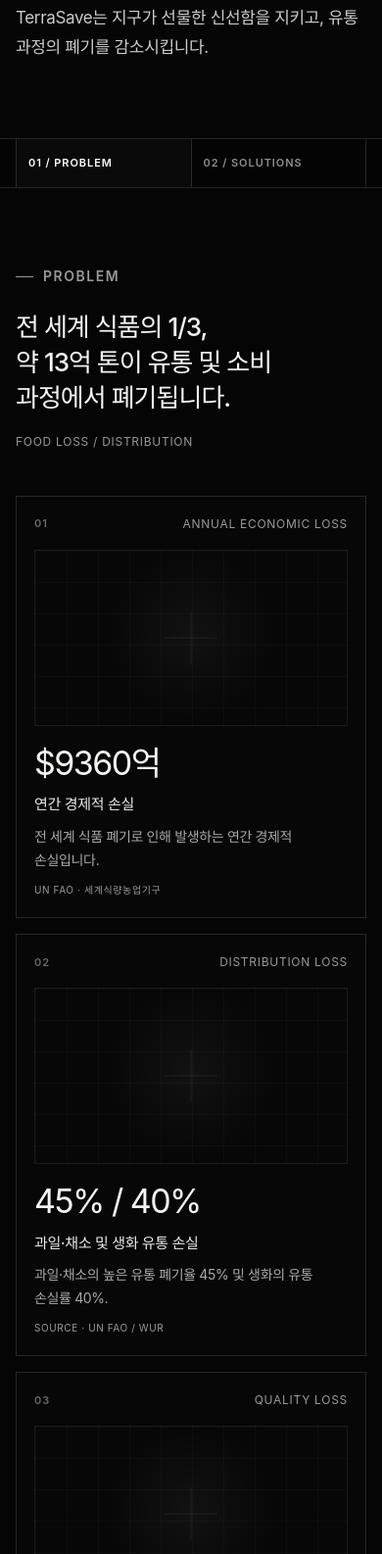
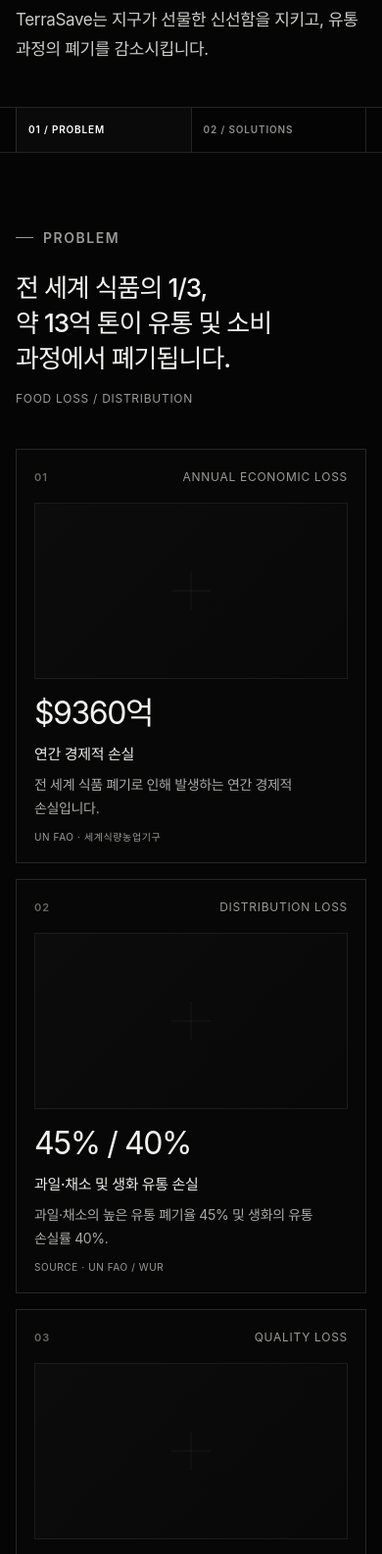
Before and after one commit to jyhome1228-cyber/terrasave, a plain HTML site: page what-we-do.html in a window 390 px wide. Shown: the part 305-1891 px from the top of the page at 98% size. Drawn offline with Linux system fonts and the light colour scheme; a web font is replaced by a local one.

Commit message:
Unify What We Do layout margins and grid alignment

```diff
--- a/assets/css/what-we-do.css
+++ b/assets/css/what-we-do.css
@@ -1,11 +1,20 @@
 /* What We Do — page specific editorial + interaction layer */
+.what-page{
+  --what-rail:220px;
+  --what-gap:clamp(48px,7vw,120px);
+  --what-offset:calc(var(--what-rail) + var(--what-gap));
+}
+
 .what-page .page-hero{
-  padding:72px 0 58px;
+  display:block;
+  padding:78px 0 64px;
   min-height:auto;
   border-bottom:0;
 }
 
 .what-page .page-hero-grid{
+  grid-template-columns:var(--what-rail) minmax(0,1fr);
+  gap:var(--what-gap);
   align-items:start;
 }
 
@@ -28,7 +37,7 @@
   position:sticky;
   top:var(--header-height);
   z-index:30;
-  margin-top:50px;
+  margin:0;
   background:rgba(5,5,5,.94);
   backdrop-filter:blur(14px);
   -webkit-backdrop-filter:blur(14px);
@@ -39,43 +48,38 @@
 .what-subnav-inner{
   width:min(calc(100% - 48px),var(--container));
   margin-inline:auto;
+  padding-left:var(--what-offset);
   display:flex;
   align-items:center;
   gap:0;
 }
 
 .what-subnav a{
-  min-width:190px;
-  padding:18px 0;
+  min-width:178px;
+  padding:16px 18px;
   color:#8e8e8a;
-  font-size:12px;
+  font-size:11px;
   font-weight:600;
   letter-spacing:.085em;
   text-transform:uppercase;
-  border-right:1px solid var(--line);
-  transition:color .2s ease,padding-left .25s ease,background-color .2s ease;
+  border-left:1px solid var(--line);
+  transition:color .2s ease,background-color .2s ease;
 }
 
-.what-subnav a:first-child{
-  border-left:1px solid var(--line);
-  padding-left:18px;
-}
-
-.what-subnav a:not(:first-child){
-  padding-left:18px;
+.what-subnav a:last-child{
+  border-right:1px solid var(--line);
 }
 
 .what-subnav a:hover,
 .what-subnav a.is-active{
   color:#fff;
-  padding-left:24px;
   background:#0a0a0a;
 }
 
 .what-section{
-  padding:96px 0;
+  padding:92px 0;
   border-top:0;
-  scroll-margin-top:calc(var(--header-height) + 54px);
+  scroll-margin-top:calc(var(--header-height) + 50px);
 }
 
 .what-section + .what-section{
@@ -84,10 +88,10 @@
 
 .editorial-head{
   display:grid;
-  grid-template-columns:220px minmax(0,1fr);
-  gap:clamp(48px,7vw,120px);
+  grid-template-columns:var(--what-rail) minmax(0,1fr);
+  gap:var(--what-gap);
   align-items:start;
-  margin-bottom:62px;
+  margin-bottom:56px;
 }
 
 .editorial-head-main{
@@ -111,18 +115,19 @@
 
 /* Problem 2 x 2 visual grid */
 .problem-grid{
+  margin-left:var(--what-offset);
   display:grid;
   grid-template-columns:repeat(2,minmax(0,1fr));
-  gap:22px;
+  gap:20px;
 }
 
 .problem-card{
   position:relative;
   min-width:0;
-  padding:24px;
+  padding:22px;
   display:grid;
   grid-template-rows:auto auto 1fr;
-  gap:20px;
+  gap:18px;
   background:#070707;
   border:1px solid var(--line);
   overflow:hidden;
@@ -155,12 +160,8 @@
   width:100%;
   aspect-ratio:16/8.5;
   overflow:hidden;
-  background:
-    linear-gradient(rgba(255,255,255,.025) 1px,transparent 1px),
-    linear-gradient(90deg,rgba(255,255,255,.025) 1px,transparent 1px),
-    radial-gradient(circle at 50% 48%,rgba(255,255,255,.045),transparent 48%);
-  background-size:32px 32px,32px 32px,100% 100%;
-  border:1px solid rgba(255,255,255,.08);
+  background:linear-gradient(135deg,rgba(255,255,255,.018),rgba(255,255,255,.005));
+  border:1px solid rgba(255,255,255,.075);
   transition:background-color .25s ease,border-color .25s ease;
 }
 
@@ -168,23 +169,21 @@
 .problem-media::after{
   content:'';
   position:absolute;
-  background:rgba(255,255,255,.07);
+  left:50%;
+  top:50%;
+  background:rgba(255,255,255,.055);
   pointer-events:none;
 }
 
 .problem-media::before{
   width:1px;
-  height:54px;
-  left:50%;
-  top:50%;
+  height:40px;
   transform:translate(-50%,-50%);
 }
 
 .problem-media::after{
-  width:54px;
+  width:40px;
   height:1px;
-  left:50%;
-  top:50%;
   transform:translate(-50%,-50%);
 }
 
@@ -200,14 +199,14 @@
 
 .problem-card-copy{
   display:grid;
-  grid-template-columns:minmax(150px,.66fr) minmax(0,1.34fr);
-  gap:clamp(24px,3vw,48px);
+  grid-template-columns:minmax(130px,.6fr) minmax(0,1.4fr);
+  gap:clamp(20px,2.6vw,40px);
   align-items:start;
-  padding:4px 0 2px;
+  padding:2px 0 0;
 }
 
 .problem-number{
-  font-size:clamp(30px,3vw,42px);
+  font-size:clamp(28px,2.5vw,38px);
   font-weight:430;
   line-height:1.05;
   letter-spacing:-.045em;
@@ -216,7 +215,7 @@
 
 .problem-text{
   display:grid;
-  gap:9px;
+  gap:8px;
   align-content:start;
 }
 
@@ -241,17 +240,17 @@
 }
 
 .problem-conclusion{
-  margin-top:70px;
+  margin-top:64px;
   padding-top:28px;
   border-top:1px solid var(--line);
   display:grid;
-  grid-template-columns:220px minmax(0,1fr);
-  gap:clamp(48px,7vw,120px);
+  grid-template-columns:var(--what-rail) minmax(0,1fr);
+  gap:var(--what-gap);
 }
 
 .problem-conclusion p{
   max-width:900px;
-  font-size:clamp(20px,1.8vw,26px);
+  font-size:clamp(20px,1.8vw,25px);
   font-weight:430;
   line-height:1.55;
   letter-spacing:-.03em;
@@ -260,8 +259,8 @@
 /* Solutions */
 .solution-intro{
   display:grid;
-  grid-template-columns:220px minmax(0,1fr);
-  gap:clamp(48px,7vw,120px);
+  grid-template-columns:var(--what-rail) minmax(0,1fr);
+  gap:var(--what-gap);
   align-items:start;
 }
 
@@ -276,8 +275,8 @@
 }
 
 .journey-wrap{
-  margin-top:72px;
-  padding-left:calc(220px + clamp(48px,7vw,120px));
+  margin-top:64px;
+  padding-left:var(--what-offset);
 }
 
 .journey{
@@ -306,12 +305,12 @@
 
 .journey-step{
   position:relative;
-  min-height:200px;
-  padding:28px 22px 24px 0;
+  min-height:184px;
+  padding:26px 20px 22px 0;
   display:flex;
   flex-direction:column;
   justify-content:space-between;
-  gap:36px;
+  gap:34px;
   border-bottom:1px solid var(--line);
   opacity:.48;
   transform:translateY(10px);
@@ -322,7 +321,7 @@
 
 .journey-step + .journey-step{
   border-left:1px solid var(--line);
-  padding-left:22px;
+  padding-left:20px;
 }
 
 .journey.is-visible .journey-step{
@@ -343,7 +342,7 @@
 }
 
 .journey-step + .journey-step::before{
-  left:22px;
+  left:20px;
 }
 
 .journey-step:hover,
@@ -370,9 +369,9 @@
 }
 
 .solution-final{
-  margin-top:62px;
-  margin-left:calc(220px + clamp(48px,7vw,120px));
-  padding-top:30px;
+  margin-top:54px;
+  margin-left:var(--what-offset);
+  padding-top:28px;
   border-top:1px solid var(--line);
   display:grid;
   grid-template-columns:minmax(0,1fr) auto;
@@ -405,49 +404,63 @@
 }
 
 @media(max-width:1100px){
-  .editorial-head,
-  .solution-intro,
-  .problem-conclusion{
-    grid-template-columns:180px minmax(0,1fr);
+  .what-page{
+    --what-rail:160px;
+    --what-gap:48px;
+  }
+
+  .editorial-head-main{
+    grid-template-columns:1fr;
+    gap:14px;
+  }
+
+  .editorial-head-main .meta{
+    justify-self:start;
   }
 
   .problem-card-copy{
     grid-template-columns:1fr;
-    gap:16px;
+    gap:14px;
   }
+}
 
-  .journey-wrap{
-    padding-left:calc(180px + clamp(48px,7vw,120px));
-  }
-
-  .solution-final{
-    margin-left:calc(180px + clamp(48px,7vw,120px));
+@media(max-width:900px){
+  .problem-grid{
+    grid-template-columns:1fr;
   }
 }
 
 @media(max-width:760px){
+  .what-page{
+    --what-rail:0px;
+    --what-gap:0px;
+    --what-offset:0px;
+  }
+
   .what-page .page-hero{
     padding:58px 0 44px;
   }
 
-  .what-subnav{
-    margin-top:34px;
+  .what-page .page-hero-grid{
+    grid-template-columns:1fr;
+    gap:26px;
   }
 
   .what-subnav-inner{
     width:calc(100% - 32px);
+    padding-left:0;
   }
 
   .what-subnav a{
     min-width:0;
     flex:1;
-    padding:15px 12px!important;
-    font-size:11px;
+    padding:14px 12px;
+    font-size:10px;
   }
 
   .what-section{
-    padding:72px 0;
-    scroll-margin-top:calc(var(--header-height) + 48px);
+    padding:68px 0;
+    scroll-margin-top:calc(var(--header-height) + 44px);
   }
 
   .editorial-head,
@@ -458,19 +471,11 @@
   }
 
   .editorial-head{
-    margin-bottom:42px;
-  }
-
-  .editorial-head-main{
-    grid-template-columns:1fr;
-    gap:18px;
-  }
-
-  .editorial-head-main .meta{
-    justify-self:start;
+    margin-bottom:38px;
   }
 
   .problem-grid{
+    margin-left:0;
     grid-template-columns:1fr;
     gap:16px;
   }
@@ -494,20 +499,20 @@
   }
 
   .problem-number{
-    font-size:34px;
+    font-size:32px;
   }
 
   .problem-conclusion{
-    margin-top:52px;
-    padding-top:24px;
+    margin-top:48px;
+    padding-top:22px;
   }
 
   .problem-conclusion p{
-    font-size:21px;
+    font-size:20px;
   }
 
   .journey-wrap{
-    margin-top:52px;
+    margin-top:48px;
     padding-left:0;
     overflow-x:auto;
     scrollbar-width:none;
@@ -523,14 +528,14 @@
   }
 
   .journey-step{
-    min-height:170px;
+    min-height:164px;
     scroll-snap-align:start;
   }
 
   .solution-final{
-    margin:44px 0 0;
+    margin:42px 0 0;
     grid-template-columns:1fr;
-    gap:26px;
+    gap:24px;
   }
 }
 
```
